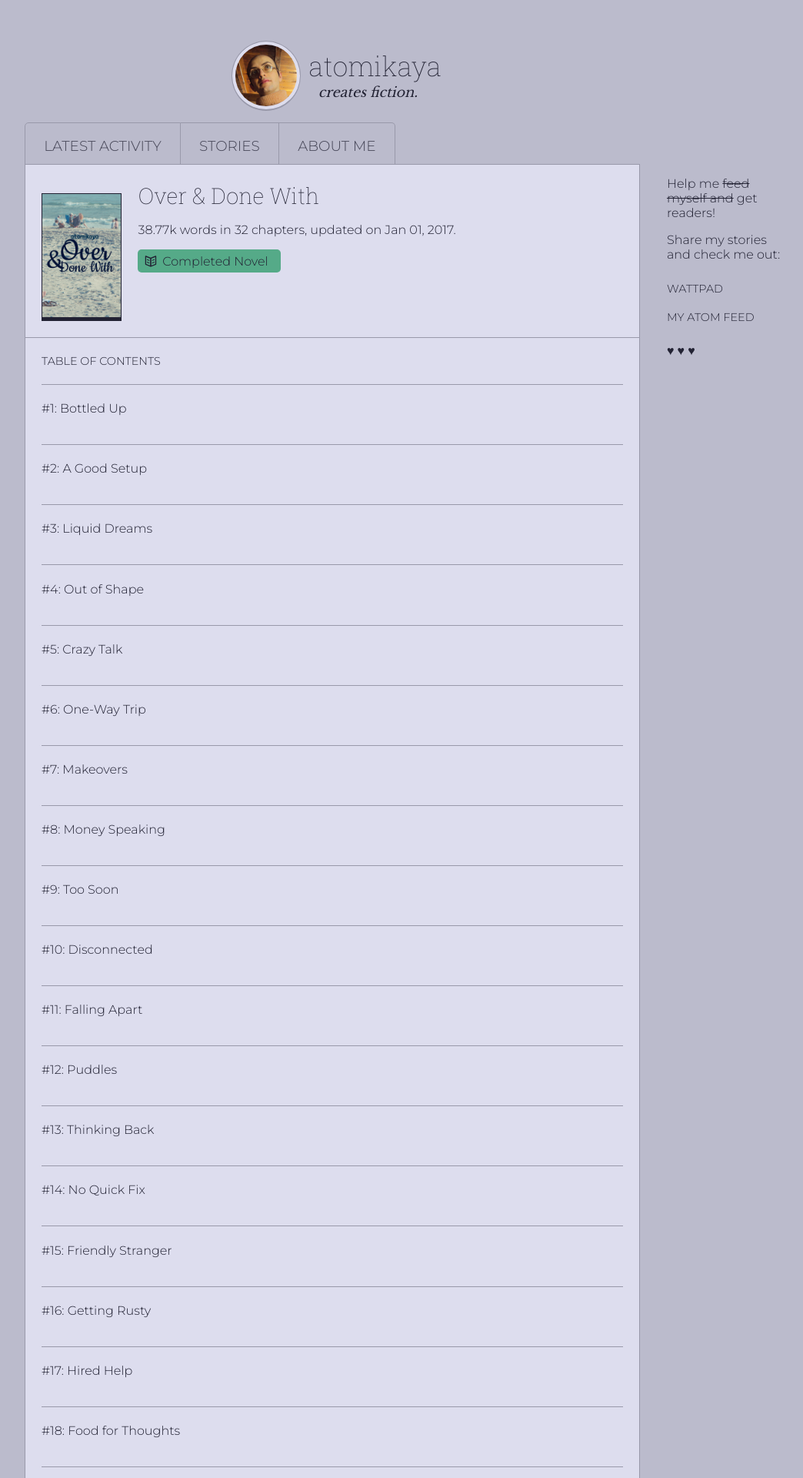
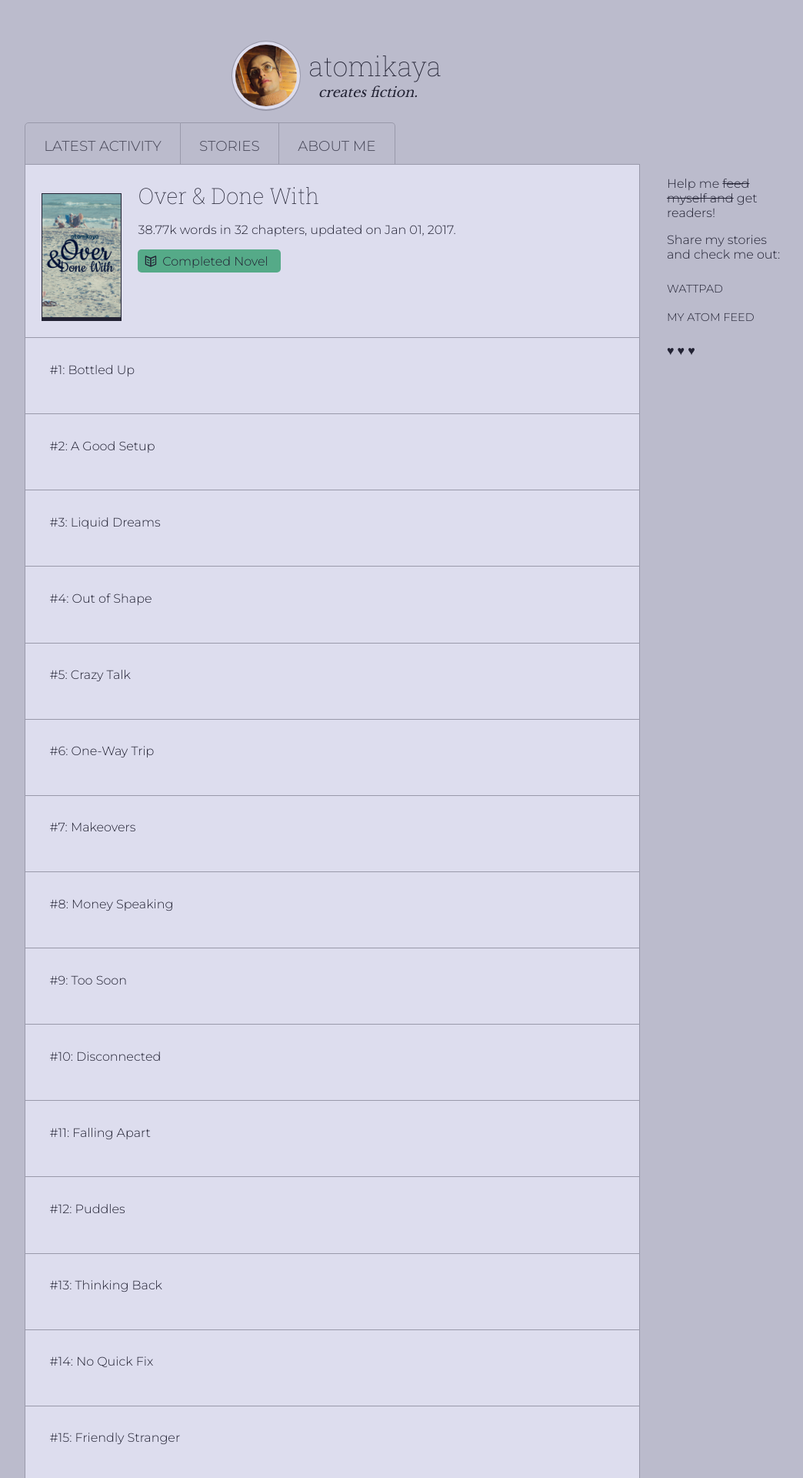
Before and after one commit to atomikaya/fiction, a Jekyll site: the page built from stories/over-and-done-with.md, in a window 1280 px wide. Shown: the top 1920 px of the page at 77% size, without its empty margins (208-1252 px from the left). Built offline with Jekyll 4.4.1, drawn with Linux system fonts in a browser that asks for light colours.

Commit message:
made the full page toc nicer

```diff
--- a/_layouts/toc.html
+++ b/_layouts/toc.html
@@ -20,15 +20,12 @@ layout: default
       </p>
     </div>
   </div>
-  <div class="post__block toc">
-    <h3 class="toc__header">Table of contents</h3>
-    <ul class="toc__list">{% for chap in chaps %}
-      <li>
-        <a href="{{ chap.url }}#header" class="toc__item">#{{ chap.number }}: {{ chap.title }}</a>
-        <p>{{ chap.summary }}</p>
-      </li>{% endfor %}
-    </ul>
-  </div>
+  <ul class="toc__list toc__list--standalone">{% for chap in chaps %}
+    <li class="post__summary">
+      <a href="{{ chap.url }}#header" class="toc__item">#{{ chap.number }}: {{ chap.title }}</a>
+      <p>{{ chap.summary }}</p>
+    </li>{% endfor %}
+  </ul>
 </div>
 <div class="follow site__side follow--side">
   {% include follow-menu.html %}
--- a/assets/theme.css
+++ b/assets/theme.css
@@ -248,6 +248,14 @@
         top: -1ch;
       }
 
+.toc__list.toc__list--standalone {
+  padding: 0;
+}
+  .toc__list--standalone .post__summary + .post__summary,
+  .toc__list--standalone .toc__item {
+    border-top: none;
+  }
+
 /* style for third-party apps */
 
 #disqus_thread p,
```
